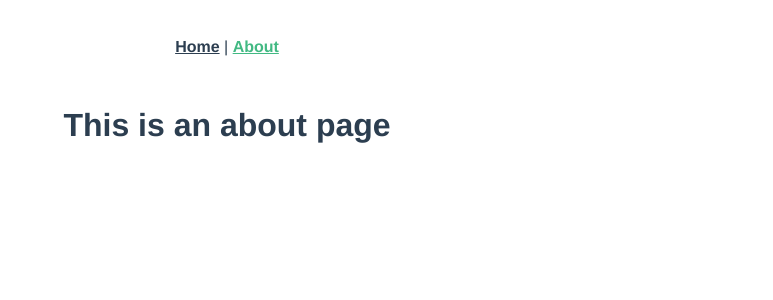
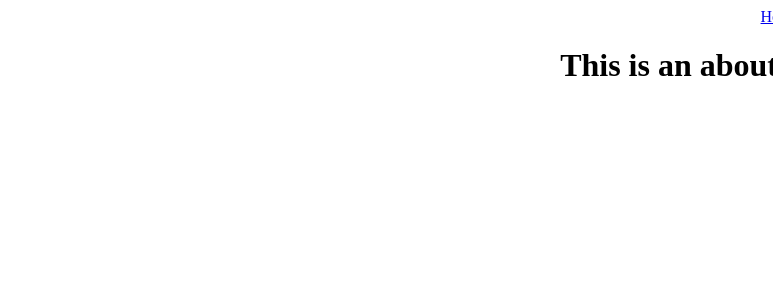
Before and after one commit to VERSAYANA/blueboard, a Vue app: page /#/about in a window 1280 px wide. Shown: the top 300 px of the page, without its empty margins (507-1280 px from the left). Built offline with nearby package versions, Linux system fonts and the light colour scheme.

Commit message:
Add primary-color variable

```diff
--- a/src/App.vue
+++ b/src/App.vue
@@ -10,20 +10,6 @@
 
 <style lang="scss">
 #app {
-  font-family: 'Avenir', Helvetica, Arial, sans-serif;
-  -webkit-font-smoothing: antialiased;
-  -moz-osx-font-smoothing: grayscale;
-  text-align: center;
-  color: #2c3e50;
-}
-#nav {
-  padding: 30px;
-  a {
-    font-weight: bold;
-    color: #2c3e50;
-    &.router-link-exact-active {
-      color: #42b983;
-    }
-  }
+  --primary-color: #2196F3;
 }
 </style>
```
